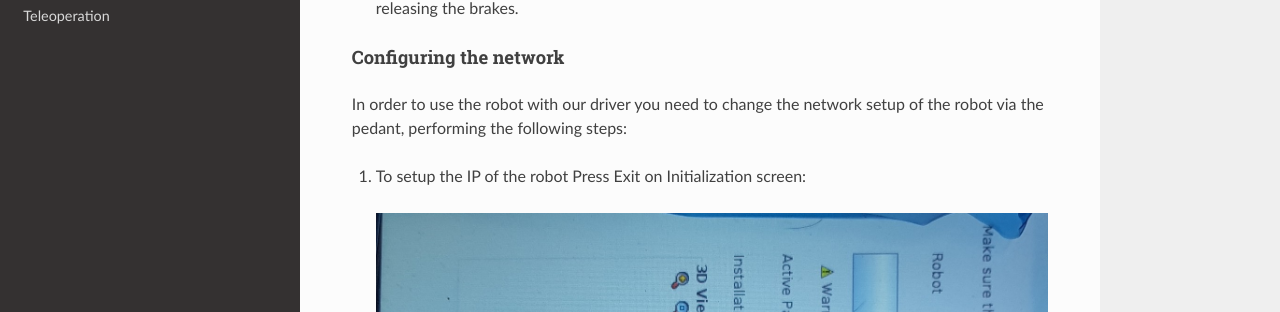
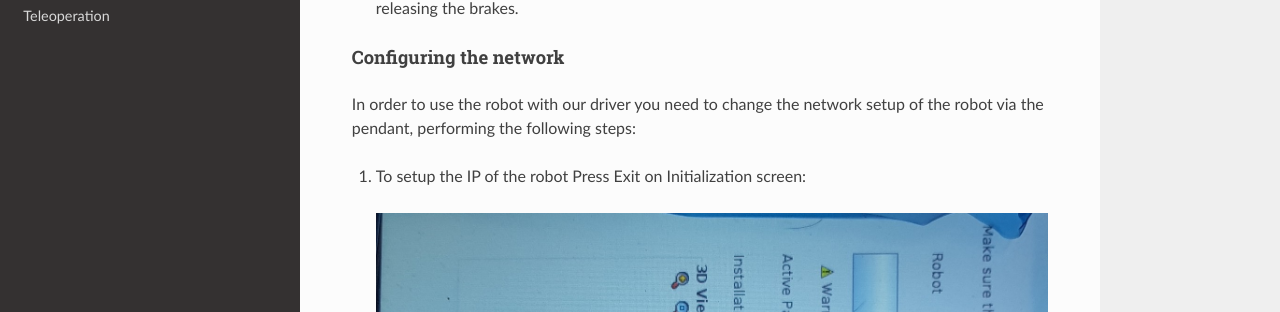
Before and after one commit to shadow-robot/sr_experimental_documentation, a Sphinx documentation site: the page built from docs/user_guide/1_arm_and_hand.md, in a window 1280 px wide and 900 px high, scrolled down 1020 px. Shown: the part 163-475 px from the top of the window. Built offline with Sphinx 7.4.7 and the Read the Docs theme 2.0.0, drawn with Linux system fonts in a browser that asks for light colours; some of the changed text lies outside the part shown.

Commit message:
Fixing comments

````diff
--- a/docs/user_guide/1_arm_and_hand.md
+++ b/docs/user_guide/1_arm_and_hand.md
@@ -26,7 +26,7 @@ To quickly start up the robot after it has been installed, perform the following
 
 #### Configuring the network
 
-In order to use the robot with our driver you need to change the network setup of the robot via the pedant, performing the following steps:
+In order to use the robot with our driver you need to change the network setup of the robot via the pendant, performing the following steps:
 1. To setup the IP of the robot Press Exit on Initialization screen:
 
    ```eval_rst
````
Also changed, not shown: other parts of docs/user_guide/1_arm_and_hand.md (+2 -2 lines).
